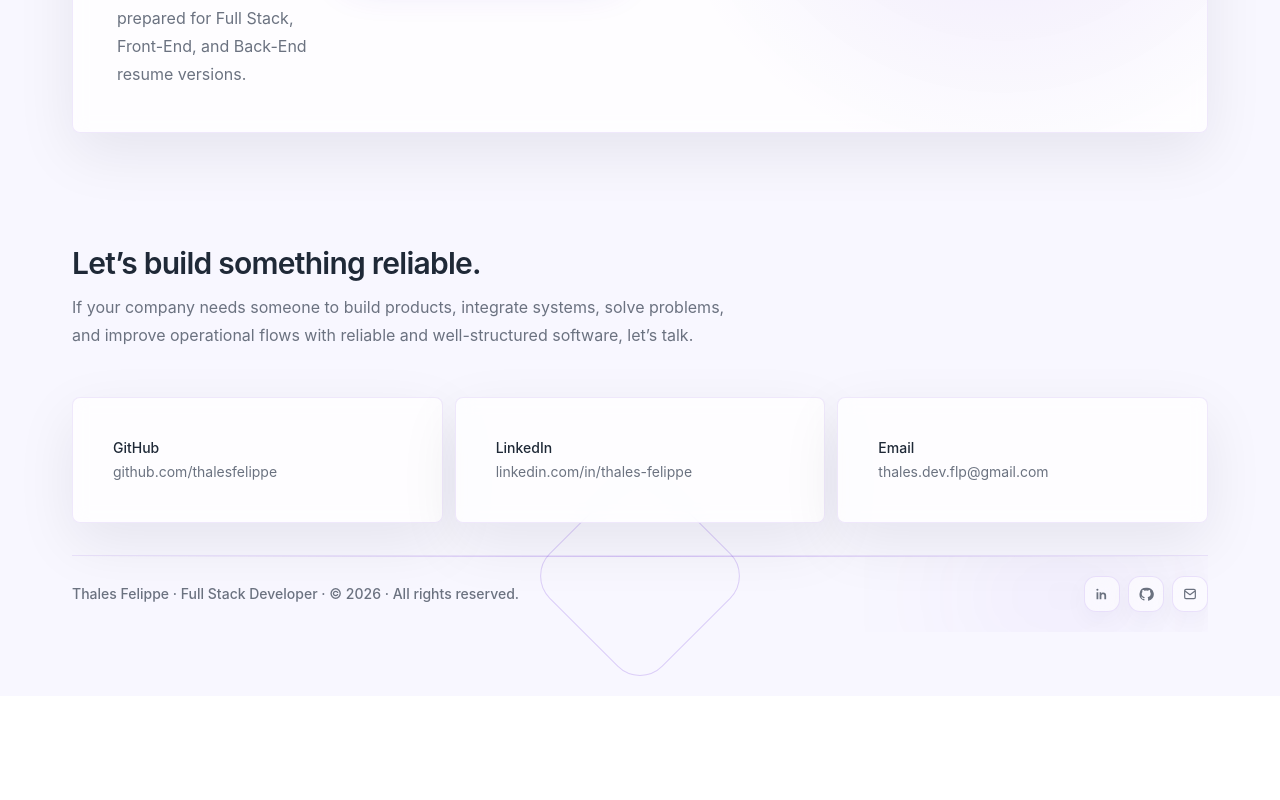
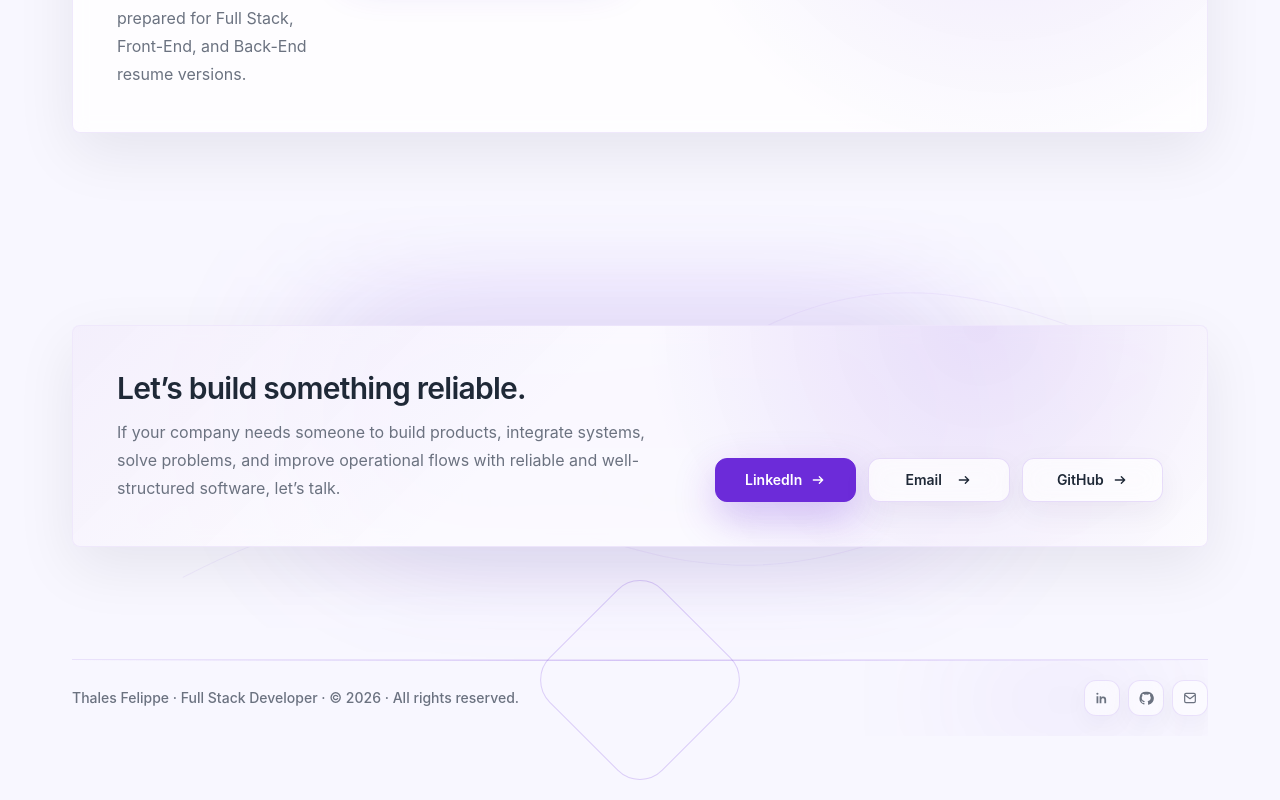
Before and after one commit to thalesfelippe/portfolio, a React (Vite) app: page / in a window 1280 px wide. Shown: the part 8689-9489 px from the top of the page. Before the commit the page ends 9385 px from the top, so only its background shows below. Built offline with nearby package versions, Linux system fonts and the light colour scheme.

Commit message:
feat: add contact CTA and SEO metadata

```diff
--- a/index.html
+++ b/index.html
@@ -6,8 +6,20 @@
     <meta name="viewport" content="width=device-width, initial-scale=1.0" />
     <meta
       name="description"
-      content="Professional portfolio of Thales Felippe, Full Stack Developer."
+      content="Portfolio of Thales Felippe, Full Stack Developer building reliable web products, APIs, integrations, dashboards, and operational systems."
     />
+    <link rel="canonical" href="https://thalesdevflp.com/" />
+    <meta property="og:type" content="website" />
+    <meta property="og:locale" content="en_US" />
+    <meta property="og:url" content="https://thalesdevflp.com/" />
+    <meta property="og:title" content="Thales Felippe | Full Stack Developer" />
+    <meta
+      property="og:description"
+      content="Full Stack Developer focused on reliable web products, APIs, integrations, dashboards, and operational systems."
+    />
+    <meta property="og:site_name" content="Thales Felippe Portfolio" />
+    <meta property="og:image" content="https://thalesdevflp.com/favicon.svg" />
+    <meta name="theme-color" content="#0B1020" />
     <script>
       try {
         const savedTheme = window.localStorage.getItem('portfolio-theme')
@@ -27,7 +39,7 @@
         document.documentElement.dataset.theme = 'light'
       }
     </script>
-    <title>Thales Felippe | Full Stack Developer</title>
+    <title>Thales Felippe | Full Stack Developer Portfolio</title>
   </head>
   <body>
     <div id="root"></div>
--- a/src/components/ContactLinks.tsx
+++ b/src/components/ContactLinks.tsx
@@ -2,19 +2,13 @@ import { profile } from '../data/profile'
 import type { Language } from '../i18n/translations'
 import { translations } from '../i18n/translations'
 import { LanguageTransitionText } from './LanguageTransitionText'
-import { Card, SectionTitle } from './ui'
+import { Button, Card, SectionTitle } from './ui'
 
 type ContactLinksProps = {
   language: Language
 }
 
 const contactItems = [
-  {
-    key: 'github',
-    labelKey: 'github',
-    href: profile.links.github,
-    value: 'github.com/thalesfelippe',
-  },
   {
     key: 'linkedin',
     labelKey: 'linkedin',
@@ -27,13 +21,86 @@ const contactItems = [
     href: `mailto:${profile.email}`,
     value: profile.email,
   },
+  {
+    key: 'github',
+    labelKey: 'github',
+    href: profile.links.github,
+    value: 'github.com/thalesfelippe',
+  },
 ] as const
+
+function ArrowRightIcon() {
+  return (
+    <svg
+      aria-hidden="true"
+      className="h-4 w-4"
+      fill="none"
+      viewBox="0 0 24 24"
+    >
+      <path
+        d="M5 12h14m0 0-5-5m5 5-5 5"
+        stroke="currentColor"
+        strokeLinecap="round"
+        strokeLinejoin="round"
+        strokeWidth="2"
+      />
+    </svg>
+  )
+}
+
+function ContactBackground() {
+  return (
+    <div
+      aria-hidden="true"
+      className="pointer-events-none absolute inset-y-[-3rem] left-1/2 w-screen -translate-x-1/2 overflow-hidden [mask-image:linear-gradient(to_bottom,transparent_0%,rgba(0,0,0,0.9)_20%,rgba(0,0,0,0.92)_82%,transparent_100%)]"
+    >
+      <div className="contact-ambient-glow absolute left-1/2 top-14 h-80 w-[44rem] -translate-x-1/2 rounded-full bg-violet/12 blur-3xl dark:bg-soft-lavender/[0.09]" />
+      <svg
+        className="contact-signal-lines absolute inset-0 h-full w-full text-violet/28 dark:text-soft-lavender/24"
+        fill="none"
+        preserveAspectRatio="none"
+        viewBox="0 0 1440 460"
+      >
+        <path
+          d="M156 312 C330 210 494 206 672 274 C846 340 1018 316 1288 174"
+          stroke="currentColor"
+          strokeLinecap="round"
+          strokeOpacity="0.36"
+          strokeWidth="1"
+        />
+        <path
+          d="M206 366 C420 270 552 300 718 340 C920 388 1048 306 1238 246"
+          stroke="currentColor"
+          strokeLinecap="round"
+          strokeOpacity="0.24"
+          strokeWidth="1"
+        />
+        <path
+          d="M360 126 C522 206 696 194 858 126 C1010 62 1142 98 1300 158"
+          stroke="currentColor"
+          strokeLinecap="round"
+          strokeOpacity="0.22"
+          strokeWidth="1"
+        />
+      </svg>
+    </div>
+  )
+}
 
 export function ContactLinks({ language }: ContactLinksProps) {
   const t = translations[language]
 
   return (
-    <section aria-labelledby="contact-title" className="grid gap-5" id="contact">
+    <section
+      aria-labelledby="contact-title"
+      className="relative isolate py-10 sm:py-12 lg:py-20"
+      id="contact"
+    >
+      <ContactBackground />
+
+      <Card className="relative overflow-hidden p-0">
+        <div className="pointer-events-none absolute inset-0 bg-[radial-gradient(circle_at_80%_0%,rgba(108,43,217,0.14),transparent_36%),linear-gradient(135deg,rgba(108,43,217,0.07),transparent_42%)] dark:bg-[radial-gradient(circle_at_80%_0%,rgba(185,167,255,0.12),transparent_36%),linear-gradient(135deg,rgba(108,43,217,0.12),transparent_46%)]" />
+        <div className="relative grid gap-6 p-4 sm:p-6 lg:grid-cols-[minmax(0,1fr)_auto] lg:items-end lg:gap-10">
           <SectionTitle
             id="contact-title"
             subtitle={
@@ -59,27 +126,34 @@ export function ContactLinks({ language }: ContactLinksProps) {
               />
             }
           />
-      <ul className="grid gap-3 sm:grid-cols-3">
-        {contactItems.map((item) => (
+
+          <ul className="grid gap-3 sm:grid-cols-3 lg:min-w-[28rem]">
+            {contactItems.map((item, index) => (
               <li key={item.key}>
-            <Card className="h-full p-0 transition hover:-translate-y-0.5 hover:border-violet/25">
-              <a
-                className="block h-full p-5 text-sm focus-visible:outline focus-visible:outline-2 focus-visible:outline-offset-2 focus-visible:outline-violet"
+                <Button
+                  aria-label={`${t[item.labelKey]}: ${item.value}`}
+                  className="min-h-11 w-full gap-2 px-4 py-0"
                   href={item.href}
                   rel="noreferrer"
                   target={item.key === 'email' ? undefined : '_blank'}
+                  variant={index === 0 ? 'primary' : 'secondary'}
                 >
-                <span className="block font-medium text-dark-text dark:text-white">
-                  {t[item.labelKey]}
-                </span>
-                <span className="mt-1 block break-words text-muted-text dark:text-slate-300">
-                  {item.value}
-                </span>
-              </a>
-            </Card>
+                  <LanguageTransitionText
+                    as="span"
+                    reserveText={[
+                      translations.en[item.labelKey],
+                      translations.pt[item.labelKey],
+                    ]}
+                    speed={12}
+                    text={t[item.labelKey]}
+                  />
+                  <ArrowRightIcon />
+                </Button>
               </li>
             ))}
           </ul>
+        </div>
+      </Card>
     </section>
   )
 }
```
Lines whose indentation alone changed are shown as unchanged.
